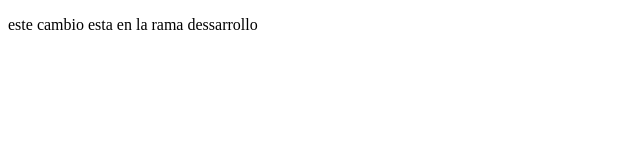
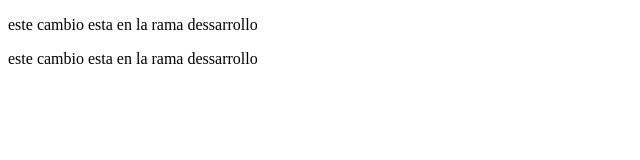
Before and after one commit to RichardLLa/tuto, a plain HTML site: page index.html in a window 1280 px wide. Shown: the whole page, without its empty margins (0-640 px from the left). Drawn offline with Linux system fonts and the light colour scheme.

Commit message:
commit de desarrollo

```diff
--- a/index.html
+++ b/index.html
@@ -8,5 +8,6 @@
 </head>
 <body>
     <p>este cambio esta en la rama dessarrollo</p>
+    <p>este cambio esta en la rama dessarrollo</p>
 </body>
 </html>
```
